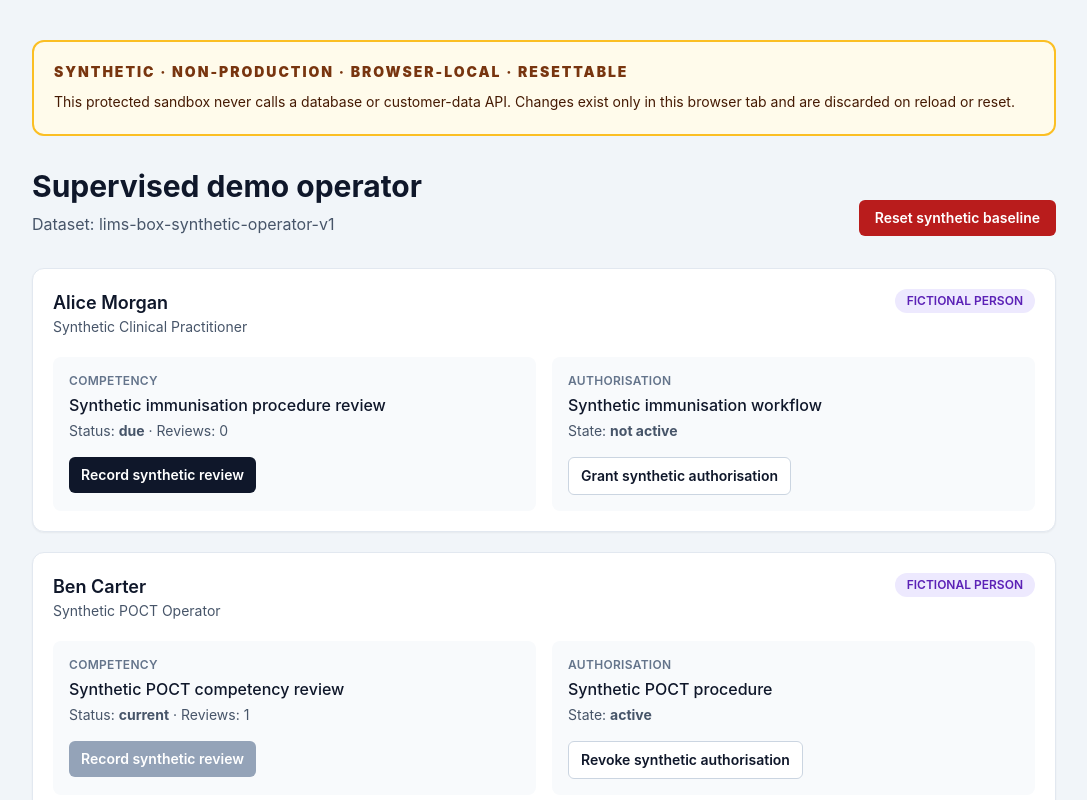
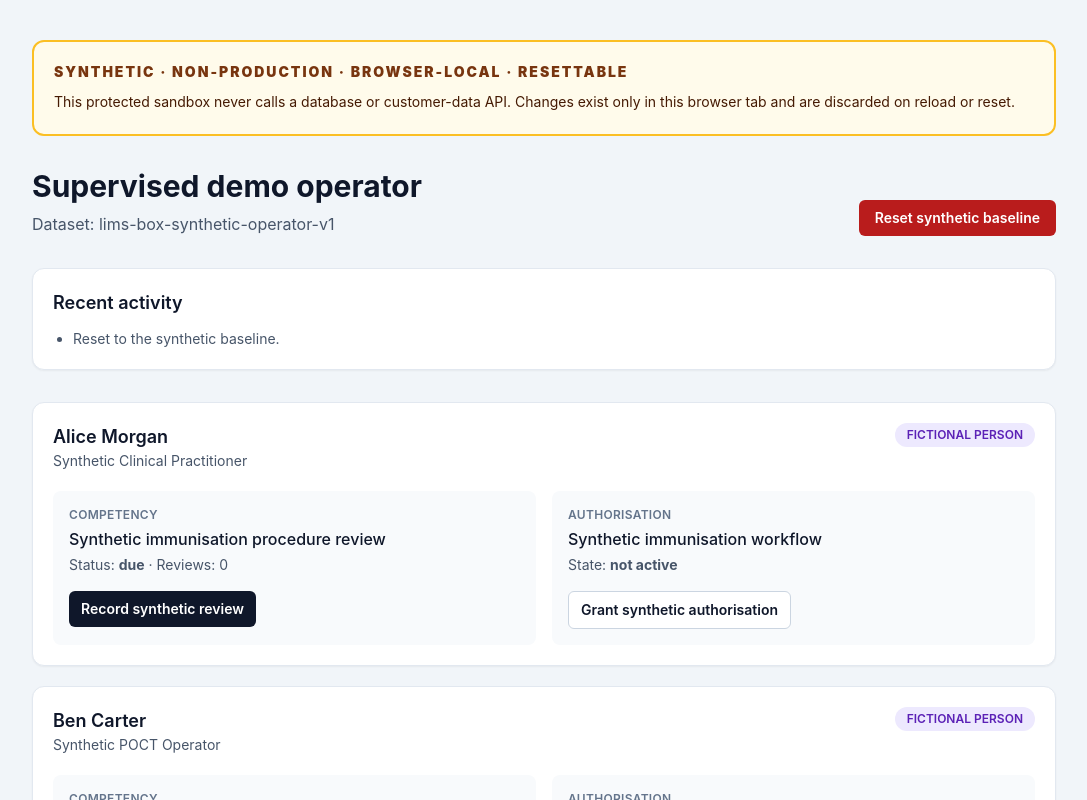
Before and after one commit to TombStoneDash/lims-box, a Next.js app: page /demo/operator in a window 1280 px wide. Both pictures are taken after a click on the button "Reset synthetic baseline". Shown: the top 800 px of the page, without its empty margins (96-1183 px from the left). Built offline with nearby package versions, Linux system fonts and the light colour scheme.

Commit message:
feat(demo): supervised operator sandbox shows an announced 'what just changed' activity log
Built by Codex on Main Daisy (Hudson's ChatGPT account), queue job 773-lims-demo-operator-activity-log.

Co-Authored-By: Claude Fable 5.1 <noreply@anthropic.com>

```diff
--- a/app/demo/operator/demo-operator-sandbox.tsx
+++ b/app/demo/operator/demo-operator-sandbox.tsx
@@ -107,6 +107,23 @@ export default function DemoOperatorSandbox() {
           </button>
         </div>
 
+        <section
+          className="mb-8 rounded-xl border border-slate-200 bg-white p-5 shadow-sm"
+          role="status"
+          aria-live="polite"
+        >
+          <h2 className="text-lg font-semibold text-slate-900">Recent activity</h2>
+          {state.activity.length > 0 ? (
+            <ul className="mt-3 list-disc space-y-2 pl-5 text-sm text-slate-600">
+              {state.activity.map((entry, index) => (
+                <li key={`${index}-${entry}`}>{entry}</li>
+              ))}
+            </ul>
+          ) : (
+            <p className="mt-3 text-sm text-slate-600">No changes yet in this tab.</p>
+          )}
+        </section>
+
         <div className="space-y-5">
           {state.people.map((person) => (
             <PersonCard key={person.id} person={person} dispatch={dispatch} />
--- a/lib/demo-operator-state.ts
+++ b/lib/demo-operator-state.ts
@@ -26,6 +26,7 @@ export type DemoPerson = {
 export type DemoOperatorState = {
   datasetId: typeof DEMO_DATASET_ID;
   people: DemoPerson[];
+  activity: string[];
 };
 
 export type DemoOperatorAction =
@@ -35,6 +36,7 @@ export type DemoOperatorAction =
 
 const BASELINE: DemoOperatorState = {
   datasetId: DEMO_DATASET_ID,
+  activity: [],
   people: [
     {
       id: "demo-person-alice",
@@ -94,15 +96,23 @@ export function demoOperatorReducer(
   action: DemoOperatorAction,
 ): DemoOperatorState {
   if (!isSyntheticDemoState(state)) return createDemoOperatorBaseline();
-  if (action.type === "reset") return createDemoOperatorBaseline();
+  if (action.type === "reset") {
+    return { ...createDemoOperatorBaseline(), activity: ["Reset to the synthetic baseline."] };
+  }
 
   const target = state.people.find((person) => person.id === action.personId);
   if (!target) return state;
+  const fixture = BASELINE.people.find((person) => person.id === target.id);
+  if (!fixture) return state;
 
   if (action.type === "record_competency_review") {
     if (target.competency.id !== action.competencyId) return state;
     return {
       ...state,
+      activity: [
+        `Recorded a synthetic competency review for ${fixture.name} (review ${target.competency.reviewCount + 1}).`,
+        ...state.activity,
+      ].slice(0, 5),
       people: state.people.map((person) =>
         person.id === action.personId
           ? {
@@ -120,8 +130,13 @@ export function demoOperatorReducer(
   }
 
   if (target.authorization.id !== action.authorizationId) return state;
+  if (target.authorization.active === action.active) return state;
   return {
     ...state,
+    activity: [
+      `${action.active ? "Granted" : "Revoked"} synthetic authorisation: ${fixture.authorization.procedure} for ${fixture.name}.`,
+      ...state.activity,
+    ].slice(0, 5),
     people: state.people.map((person) =>
       person.id === action.personId
         ? {
```
Also changed, not shown: 1 other file (tests, documents, lock files or other folders).
